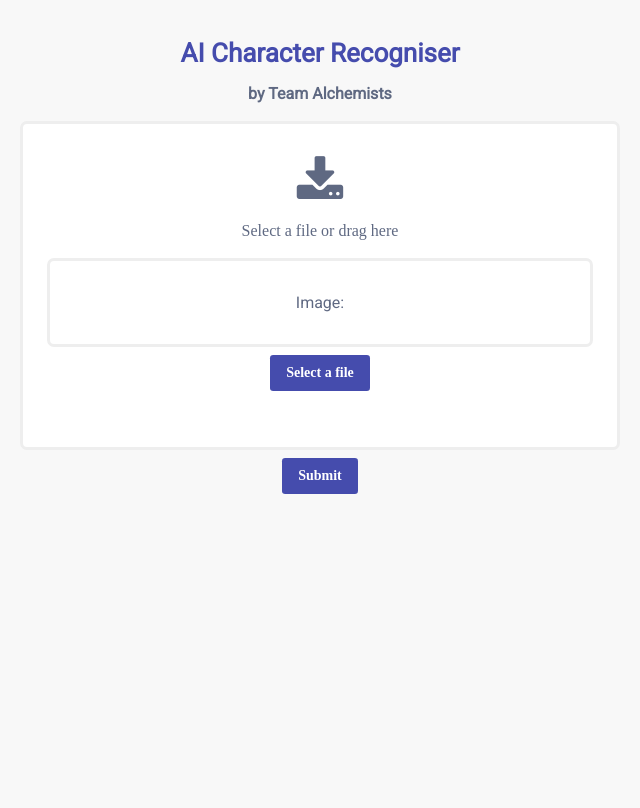
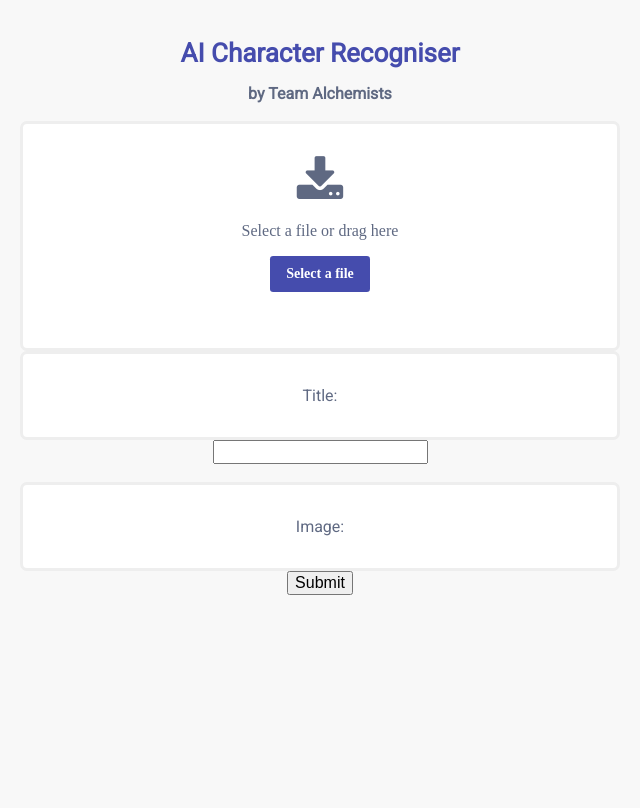
Before and after one commit to ankitoscar/hindi-characters, a Django app: page /upload/ in a window 1280 px wide. Shown: the whole page, without its empty margins (320-960 px from the left). Run offline with Django 3.2, Linux system fonts and the light colour scheme; some libraries are stand-ins or nearby versions.

Commit message:
Added photo upload functionality

```diff
--- a/app/templates/uploader/main.html
+++ b/app/templates/uploader/main.html
@@ -19,8 +19,6 @@
       <i class="fa fa-download" aria-hidden="true"></i>
       <div>Select a file or drag here</div>
       <div id="notimage" class="hidden">Please select an image</div>
-      {% csrf_token %}
-      {{ form.as_p }}
       <span id="file-upload-btn" class="btn btn-primary">Select a file</span>
     </div>
     <div id="response" class="hidden">
@@ -30,7 +28,9 @@
       </progress>
     </div>
   </label>
-  <a href="#" class='btn'>Submit</a>
+  {% csrf_token %}
+  {{ form.as_p }}
+    <button type="submit">Submit</a>
 </form>
 
 {% if img_obj %}
--- a/app/uploader/forms.py
+++ b/app/uploader/forms.py
@@ -4,4 +4,4 @@
 class ImageForm(forms.ModelForm):
     class Meta:
         model = Image
-        fields = ('image',)
+        fields = ('title', 'image')
--- a/app/uploader/models.py
+++ b/app/uploader/models.py
@@ -3,4 +3,8 @@
 # Create your models here.
 
 class Image(models.Model):
+    title = models.CharField(max_length=200)
     image = models.ImageField(upload_to='images')
+
+    def __str__(self):
+        return self.title
```
